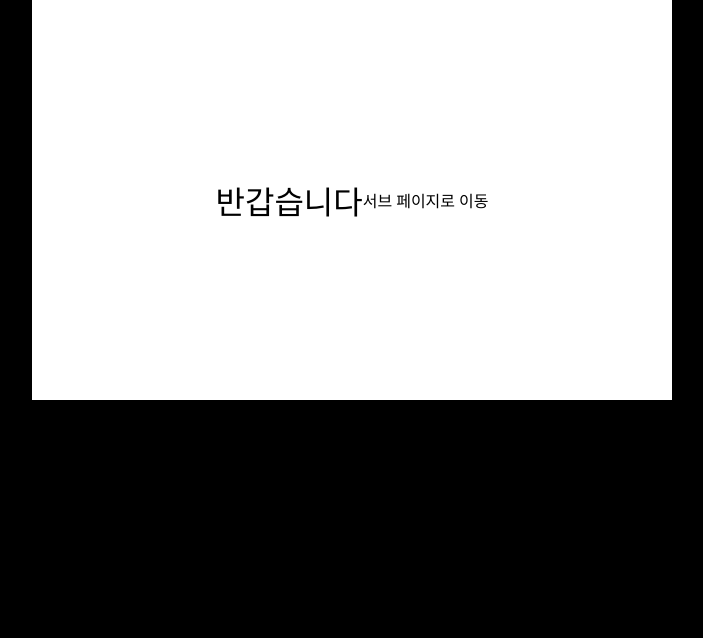
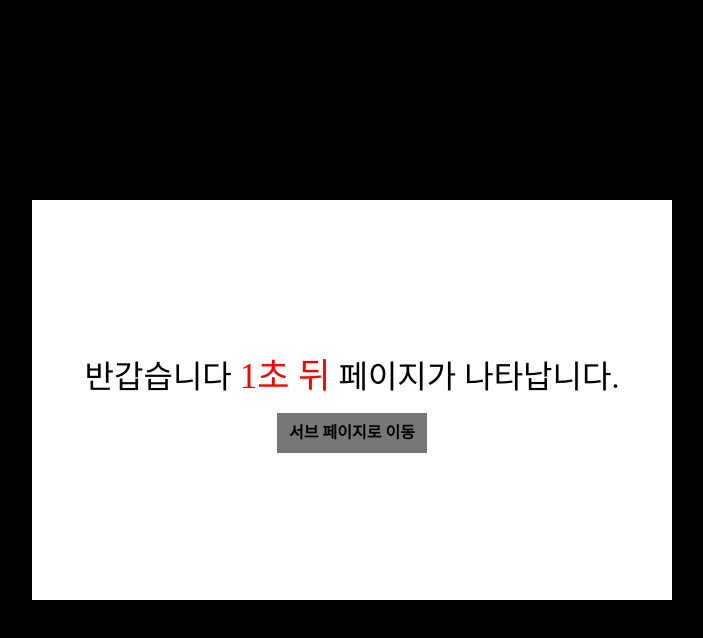
Before and after one commit to YoonJieut/multipage-prac, a plain HTML site: page index.html in a window 1280 px wide. Shown: the whole page, without its empty margins (288-991 px from the left). Drawn offline with Linux system fonts and the light colour scheme.

Commit message:
중간 저장

```diff
--- a/index.html
+++ b/index.html
@@ -3,13 +3,66 @@
 <head>
   <meta charset="UTF-8">
   <meta name="viewport" content="width=device-width, initial-scale=1.0">
-  <link rel="stylesheet" href="common.css">
+  <style>
+    * {
+      margin: 0;
+      padding: 0;
+      box-sizing: border-box;
+      text-wrap: wrap;
+    }
+    body {
+      overflow-x: hidden;
+    }
+    a {
+      text-decoration: none;
+      color: inherit;
+    }
+    li {
+      list-style: none;
+    }
+
+    #root {
+      width: 100vw;
+      height: 100vh;
+      background-color: black;
+      display: flex;
+      justify-content: center;
+      align-items: center;
+    }
+
+    #root div {
+      width: 50vw;
+      height: 50vh;
+      background-color: #fff;
+      display: flex;
+      justify-content: center;
+      align-items: center;
+      flex-direction: column;
+    }
+    #root div p {
+      font-size: 32px;
+    }
+    #root div p span {
+      font-size: 35px;
+      color: red;
+    }
+    #root div a {
+      width: 150px;
+      height: 40px;
+      line-height: 40px;
+      text-align: center;
+      font-weight: 700;
+      background-color: #777;
+      margin-top: 15px;
+    }
+
+  </style>
   <title>MainPage</title>
 </head>
 <body>
   <div id="root">
     <div>
-      <p>반갑습니다</p>
+      <p>반갑습니다 <span>1초 뒤</span> 페이지가 나타납니다.</p>
       <a href="http://localhost:8080/sub">서브 페이지로 이동</a>
     </div>
   </div>
```
Also changed, not shown: app.js (+73 -7 lines).
